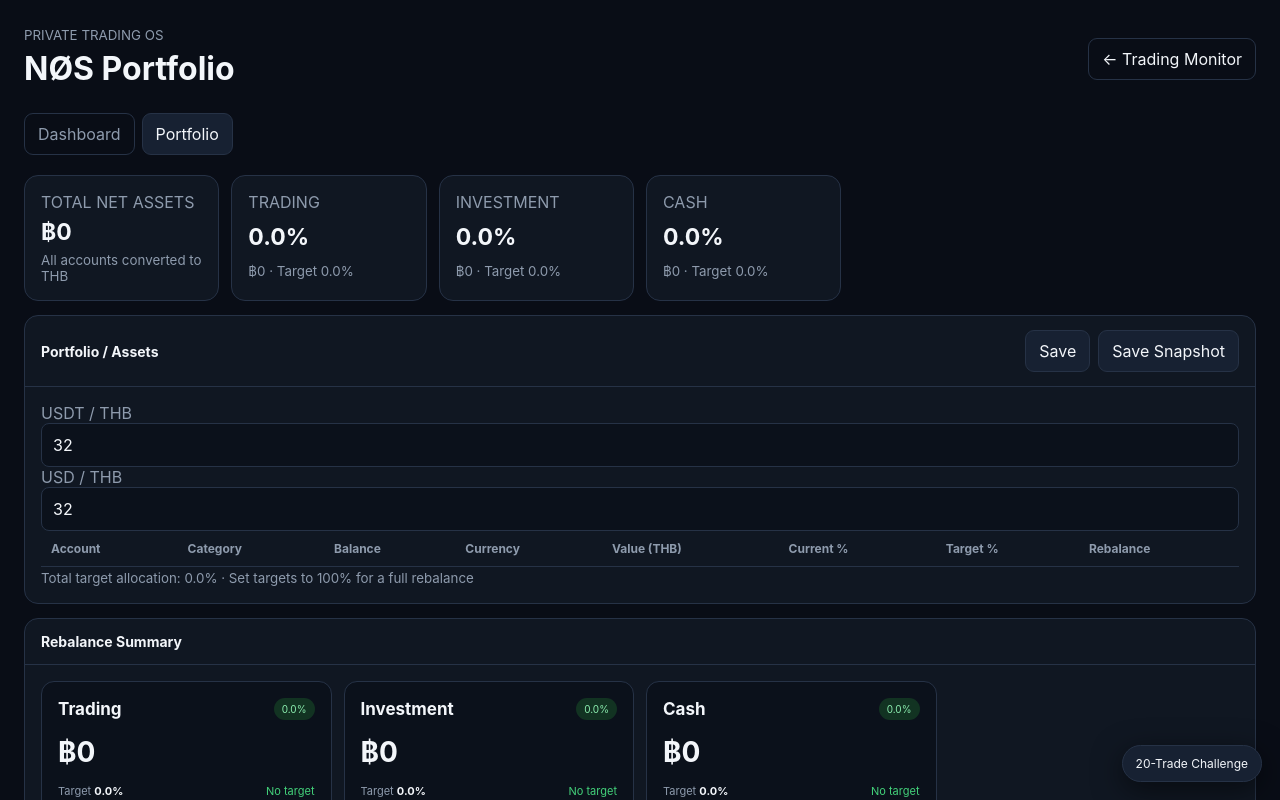
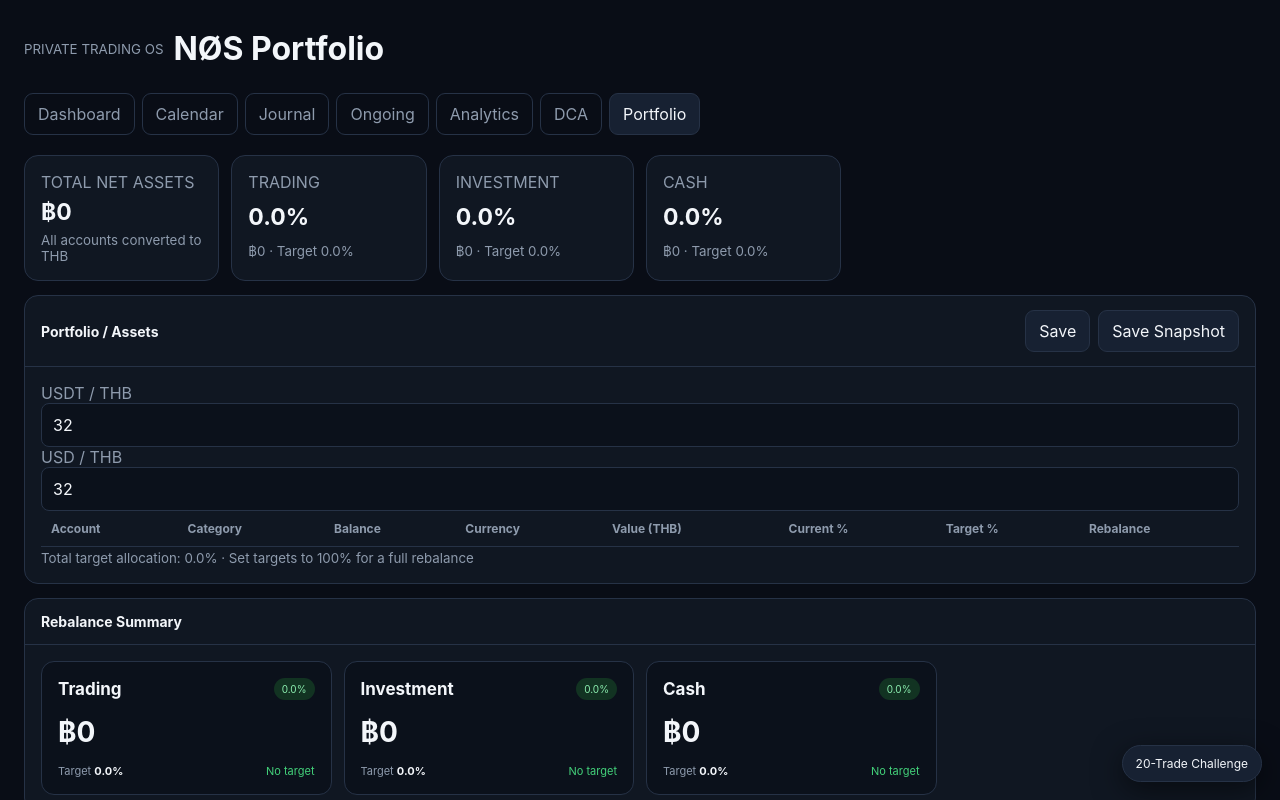
Before and after one commit to Nos711/Nos-trading-monitor, a Next.js app: page /portfolio in a window 1280 px wide. Shown: the top 800 px of the page. Built offline with nearby package versions, Linux system fonts and the light colour scheme.

Commit message:
Use shared navigation on portfolio

```diff
--- a/app/portfolio/page.js
+++ b/app/portfolio/page.js
@@ -1,11 +1,11 @@
 "use client";
-import Link from "next/link";
 import PortfolioPage from "../dashboard/PortfolioPage";
+import MainNav from "../components/MainNav";
 
 export default function Portfolio(){
  return <main className="shell">
-  <header><div><small>PRIVATE TRADING OS</small><h1>NØS Portfolio</h1></div><div><Link href="/dashboard"><button className="ghost">← Trading Monitor</button></Link></div></header>
-  <nav><Link href="/dashboard"><button>Dashboard</button></Link><Link href="/portfolio"><button className="active">Portfolio</button></Link></nav>
+  <header><div><small>PRIVATE TRADING OS</small><h1>NØS Portfolio</h1></div></header>
+  <MainNav active="Portfolio"/>
   <PortfolioPage/>
  </main>;
 }
```
